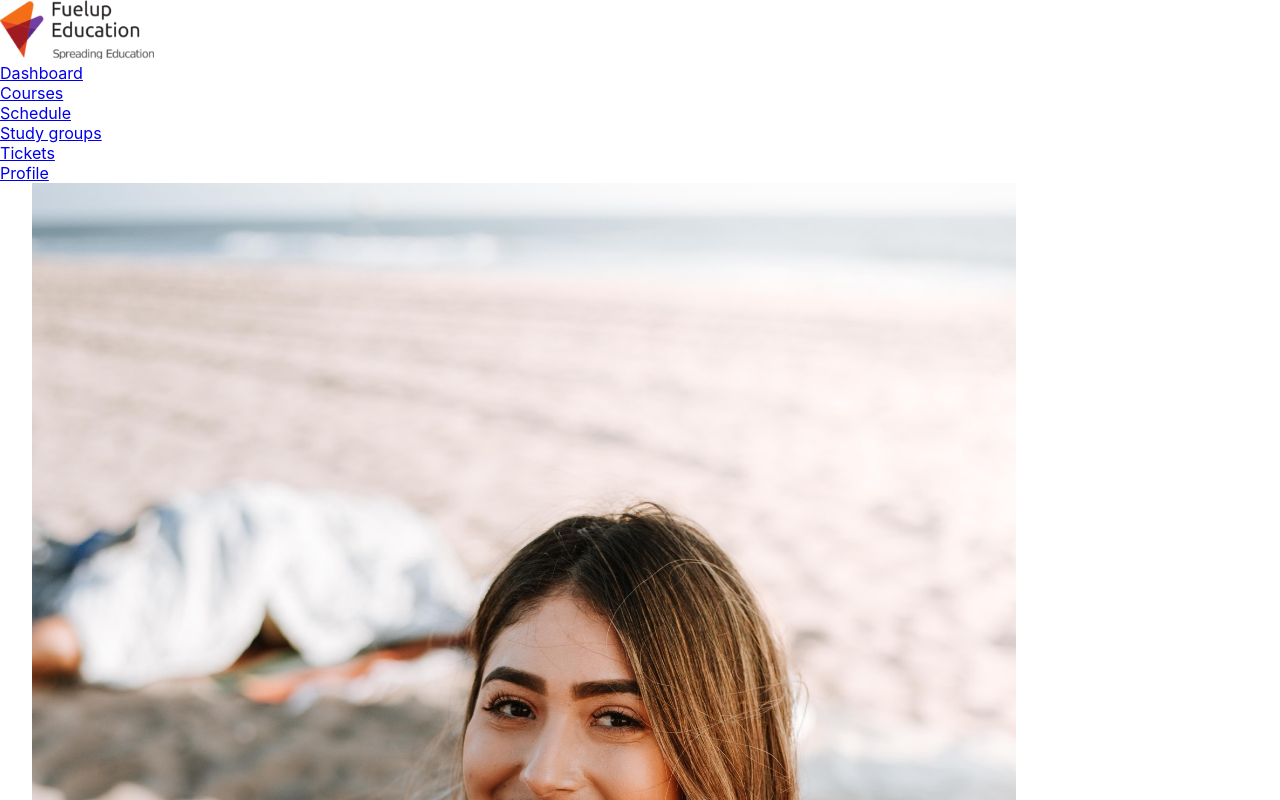
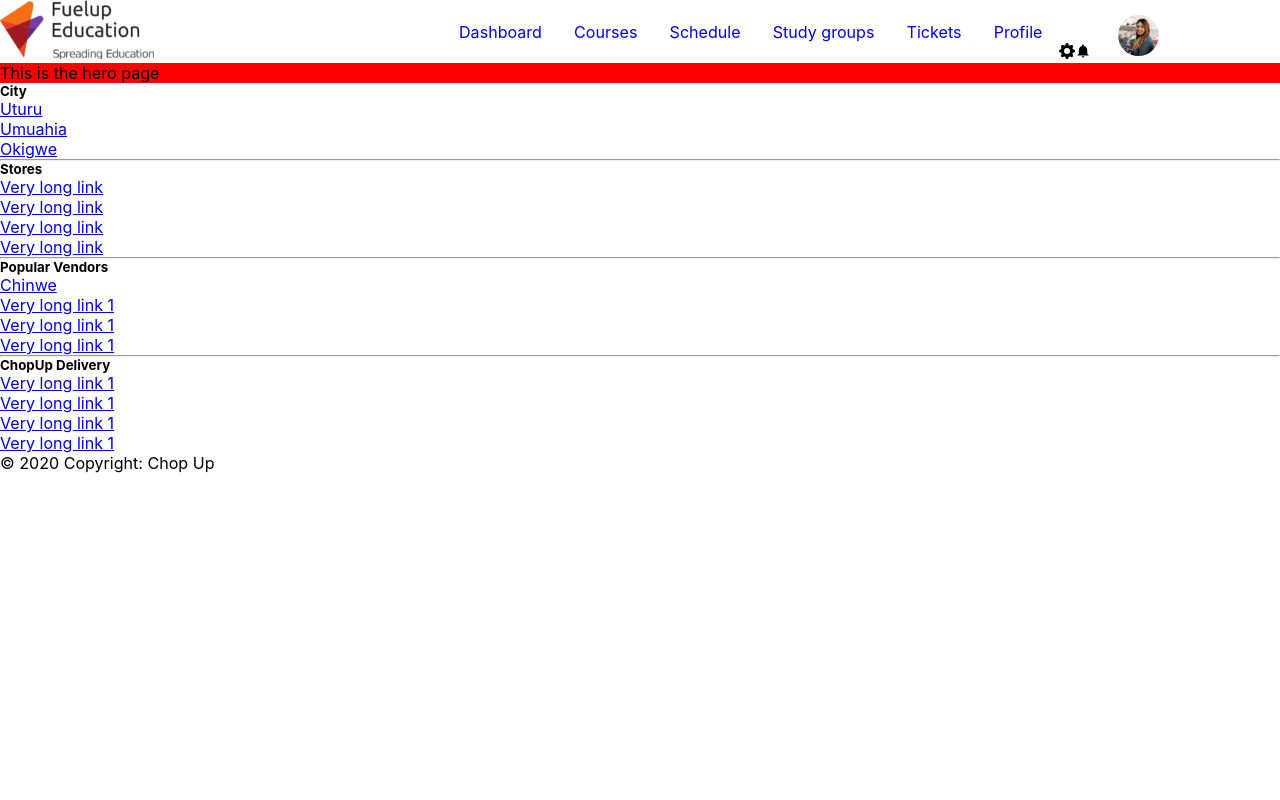
Before and after one commit to Niscolinx/fuelUp-dashboard, a React (Create React App) app: page / in a window 1280 px wide. Shown: the top 800 px of the page. Built offline with nearby package versions, Linux system fonts and the light colour scheme; a web font is replaced by a local one.

Commit message:
working on the nav

```diff
--- a/src/components/Layout/Layout.js
+++ b/src/components/Layout/Layout.js
@@ -4,7 +4,6 @@ import * as actions from '../../store/actions/burgerIndex';
 
 import Aux from '../hoc/HigherOrder';
 import Toolbar from './Toolbar';
-import SideDrawer from './Navigation/SideDrawer';
 import Footer from './Footer'
 
 class Layout extends Component{
--- a/src/components/Layout/Navigation/NavigationItem.js
+++ b/src/components/Layout/Navigation/NavigationItem.js
@@ -1,18 +1,14 @@
-import React from 'react';
+import React from 'react'
 
-import {NavLink} from 'react-router-dom';
+import { Link } from 'react-router-dom'
 
 const navigationItem = (props) => (
-    <li className = 'navigationItem'>
-    <NavLink
-    onClick = {props.auth ? props.logOut : null}
-     to = {props.link}
-    activeClassName = 'active'
-    className = 'navLink'
-    exact = {props.exact}> {props.children}</NavLink>
+    <li>
+        <Link to={props.link} className='navigationItem' exact={props.exact}>
+            {' '}
+            {props.children}
+        </Link>
     </li>
+)
 
-);
-
-
-export default navigationItem;
+export default navigationItem
--- a/src/components/Layout/Toolbar.js
+++ b/src/components/Layout/Toolbar.js
@@ -5,13 +5,11 @@ import {IoMdNotifications} from 'react-icons/io'
 import Logo from './Logo'
 import avatar from '../../assets/images/avatar/avatar.jpg'
 import NavigationItems from './Navigation/NavigationItems'
-import SideDrawerToggle from './Navigation/SideDrawerToggle'
 
 const toolbar = (props) => (
     <div className='toolbar'>
-        <SideDrawerToggle clicked={props.openSideDrawer} />
         <Logo />
-        <nav className='desktopOnly'>
+        <nav className='toolbar__nav'>
             <NavigationItems auth={props.auth} logOut={props.logOut} />
         </nav>
 
@@ -19,7 +17,7 @@ const toolbar = (props) => (
             <BsFillGearFill/>
             <IoMdNotifications/>
 
-            <img src={avatar} alt='avatar'/>
+            <img src={avatar} alt='avatar' className='toolbar__avatar'/>
         </div>
     </div>
 )
--- a/src/sass/base/typography.scss
+++ b/src/sass/base/typography.scss
@@ -1,7 +1,3 @@
-.toolbar{
-    display: grid;
-}
-
 .content{
     background-color: red;
 }
--- /dev/null
+++ b/src/sass/components/toolbar.scss
@@ -0,0 +1,33 @@
+.toolbar {
+    display: grid;
+    justify-content: center;
+    align-items: center;
+    grid-template-columns: 2fr 1fr 1fr;
+
+    .navigationItems {
+        list-style: none;
+        display: grid;
+        grid-template-columns: repeat(6, max-content);
+
+        .navigationItem {
+            display: grid;
+          //  grid-template-columns: repeat(auto-fit, minmax(12rem, 1fr));
+
+            &:link,
+            &:visited {
+                text-decoration: none;
+                padding: 0.5rem 1rem;
+            }
+        }
+    }
+
+    &__avatar {
+        width: 41px;
+        height: 41px;
+        background-position: center;
+        background-repeat: no-repeat;
+        object-fit: cover;
+        border-radius: 50%;
+        margin: 15px 0 3px 27.2px;
+    }
+}
--- a/src/sass/main.scss
+++ b/src/sass/main.scss
@@ -6,3 +6,4 @@
 @import './base/typography';
 
 @import './components/form';
+@import './components/toolbar';
```
